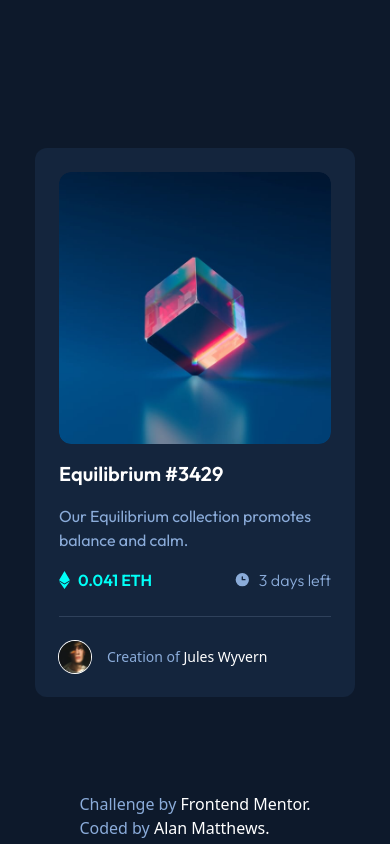
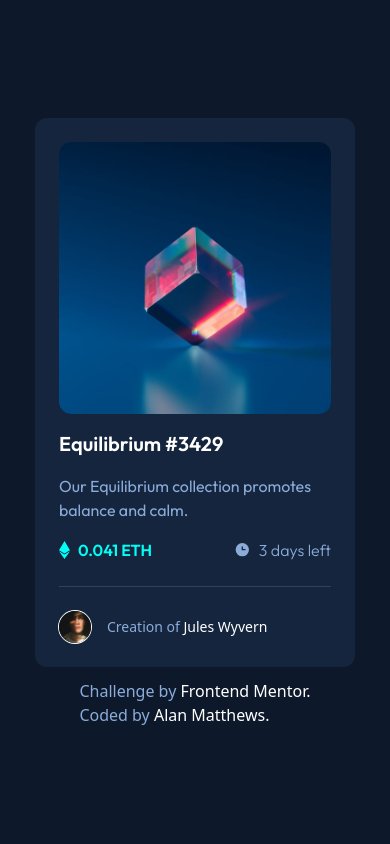
Before and after one commit to matthewsalan/30-days-of-tailwind, a website: page day-1/index.html in a window 390 px wide. Drawn offline with Linux system fonts and the light colour scheme.

Commit message:
Fix safari mobile view

```diff
--- a/day-1/index.html
+++ b/day-1/index.html
@@ -52,7 +52,7 @@
           </div>
         </div>
       </div>
-      <div class="text-white md:flex md:space-x-6 absolute md:bottom-8 bottom-1">
+      <div class="text-white md:flex md:space-x-6 relative md:absolute md:bottom-8 mt-3 md:mt-0">
         <div class="">
           <span class="text-blue">Challenge by</span> <a href="https://www.frontendmentor.io/challenges/nft-preview-card-component-SbdUL_w0U" target="_blank">Frontend Mentor</a>.
         </div>
```
Also changed, not shown: day-1/dist/index.html, day-1/output.css, 4 other files.
